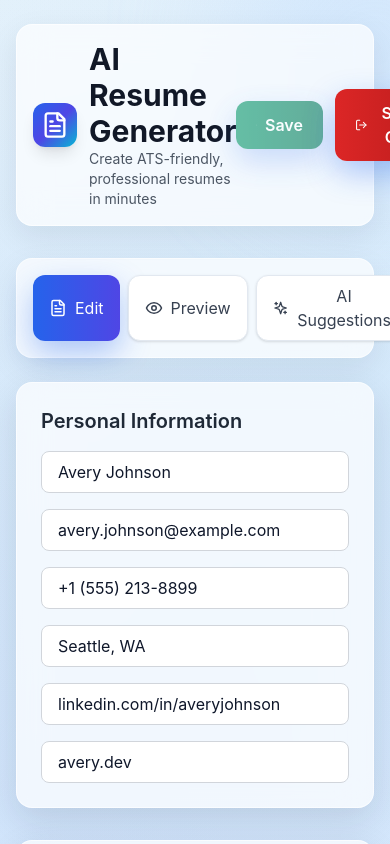
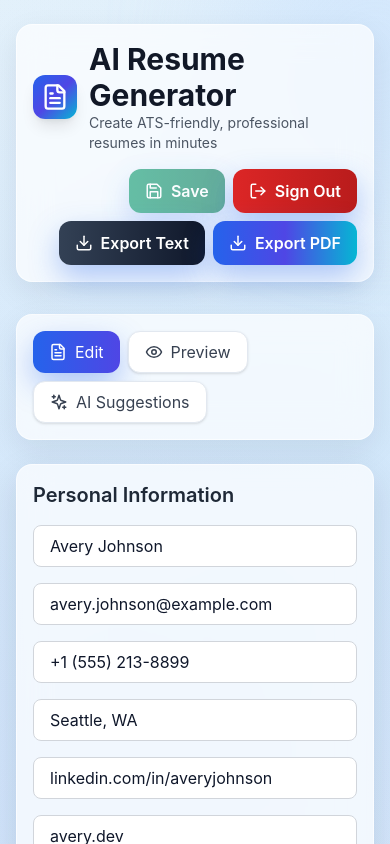
Before and after one commit to MANMATHAN6305/RealAIResumeBuilder, a React (Vite) app in the folder frontend/: page / in a window 390 px wide. Both pictures are taken after a click on the button "Try Demo". Shown: the top 844 px of the page. Built offline with nearby package versions, Linux system fonts and the light colour scheme; no server answers.

Commit message:
modify the folder structure

```diff
--- a/frontend/src/components/ResumePreview.tsx
+++ b/frontend/src/components/ResumePreview.tsx
@@ -1,3 +1,4 @@
+import { useEffect, useState } from 'react';
 import { Resume } from '../types/resume';
 
 interface ResumePreviewProps {
@@ -21,8 +22,25 @@ export default function ResumePreview({ resume, templateStyle }: ResumePreviewPr
   const a4Height = '297mm';
   const margin = '25.4mm'; // 1 inch
 
+  // Scale preview on small screens to avoid horizontal scroll
+  const baseWidthPx = 793; // ~210mm at 96dpi
+  const [scale, setScale] = useState(1);
+
+  useEffect(() => {
+    const updateScale = () => {
+      const viewportWidth = window.innerWidth;
+      const containerPadding = 32; // p-4 ~ 16px left + right
+      const available = viewportWidth - containerPadding;
+      const next = Math.min(1, available / baseWidthPx);
+      setScale(next);
+    };
+    updateScale();
+    window.addEventListener('resize', updateScale);
+    return () => window.removeEventListener('resize', updateScale);
+  }, []);
+
   return (
-    <div className="flex justify-center items-start p-8 bg-gray-100 min-h-screen">
+    <div className="flex justify-center items-start p-4 sm:p-6 md:p-8 bg-gray-100 min-h-screen overflow-x-hidden">
       <div
         className="bg-white shadow-2xl"
         id="resume-preview"
@@ -31,6 +49,8 @@ export default function ResumePreview({ resume, templateStyle }: ResumePreviewPr
           minHeight: a4Height,
           padding: margin,
           boxSizing: 'border-box',
+          transform: `scale(${scale})`,
+          transformOrigin: 'top center',
         }}
       >
         <Template resume={resume} />
--- a/frontend/src/components/layout/AppHeader.tsx
+++ b/frontend/src/components/layout/AppHeader.tsx
@@ -26,7 +26,7 @@ export function AppHeader({
   return (
     <header className="sticky top-0 z-20">
       <div className="max-w-7xl mx-auto px-4 sm:px-6 lg:px-8 pt-6">
-        <div className="glass-card flex items-center justify-between p-4 sm:p-6 transition duration-200 hover:-translate-y-0.5 hover:shadow-[0_16px_40px_rgba(37,99,235,0.18)]">
+        <div className="glass-card w-full flex flex-col sm:flex-row items-start sm:items-center justify-between gap-4 p-4 sm:p-6 transition duration-200 hover:-translate-y-0.5 hover:shadow-[0_16px_40px_rgba(37,99,235,0.18)]">
           <div className="flex items-center gap-3">
             <div className="p-2 bg-gradient-to-br from-blue-600 via-indigo-600 to-cyan-500 rounded-xl shadow-lg">
               <FileText className="text-white" size={28} />
@@ -37,7 +37,7 @@ export function AppHeader({
             </div>
           </div>
 
-          <div className="flex gap-3 items-center">
+          <div className="flex flex-wrap gap-2 sm:gap-3 items-center justify-end w-full sm:w-auto">
             {showAuthActions && (
               <>
                 <div className="text-sm text-gray-600 hidden sm:block">{userEmail}</div>
--- a/frontend/src/components/layout/TabNavigation.tsx
+++ b/frontend/src/components/layout/TabNavigation.tsx
@@ -11,7 +11,7 @@ export function TabNavigation({ activeTab, onTabChange, templateStyle, onTemplat
   return (
     <div className="mb-6 glass-card p-4 sm:p-5 transition duration-200 hover:-translate-y-0.5 hover:shadow-[0_16px_40px_rgba(15,23,42,0.15)]">
       <div className="flex flex-col gap-4 lg:flex-row lg:items-center lg:justify-between">
-        <div className="flex gap-2">
+        <div className="flex gap-2 flex-wrap">
           <button
             onClick={() => onTabChange('edit')}
             className={`flex items-center gap-2 px-4 py-2 rounded-xl transition shadow ${
--- a/frontend/src/index.css
+++ b/frontend/src/index.css
@@ -35,7 +35,7 @@ body {
   }
 
   .panel-3d {
-    @apply bg-white/70 border border-white/60 rounded-2xl p-6 backdrop-blur-lg transition duration-200 shadow-[0_12px_35px_rgba(15,23,42,0.12)];
+    @apply bg-white/70 border border-white/60 rounded-2xl p-4 sm:p-6 backdrop-blur-lg transition duration-200 shadow-[0_12px_35px_rgba(15,23,42,0.12)];
   }
 
   .panel-3d:hover {
@@ -43,7 +43,7 @@ body {
   }
 
   .btn-3d {
-    @apply relative overflow-hidden rounded-xl font-semibold transition duration-200 text-white px-5 py-3 bg-gradient-to-r from-blue-600 via-indigo-600 to-cyan-500 shadow-[0_12px_30px_rgba(37,99,235,0.35)];
+    @apply relative overflow-hidden rounded-xl font-semibold transition duration-200 text-white px-4 py-2.5 sm:px-5 sm:py-3 bg-gradient-to-r from-blue-600 via-indigo-600 to-cyan-500 shadow-[0_12px_30px_rgba(37,99,235,0.35)];
   }
 
   .btn-3d::after {
--- a/frontend/tailwind.config.js
+++ b/frontend/tailwind.config.js
@@ -2,6 +2,16 @@
 export default {
   content: ['./index.html', './src/**/*.{js,ts,jsx,tsx}'],
   theme: {
+    container: {
+      center: true,
+      padding: {
+        DEFAULT: '1rem',
+        sm: '1.25rem',
+        lg: '2rem',
+        xl: '2rem',
+        '2xl': '2.5rem',
+      },
+    },
     extend: {},
   },
   plugins: [],
--- a/frontend/vite.config.ts
+++ b/frontend/vite.config.ts
@@ -1,9 +1,8 @@
 import { defineConfig } from "vite";
 import react from "@vitejs/plugin-react";
 
-export default defineConfig({
+
+  export default defineConfig({
+  base : '/RealAIResumeBuilder/',
   plugins: [react()],
-  optimizeDeps: {
-    exclude: ['lucicde-react'],
-  },
 });
```
